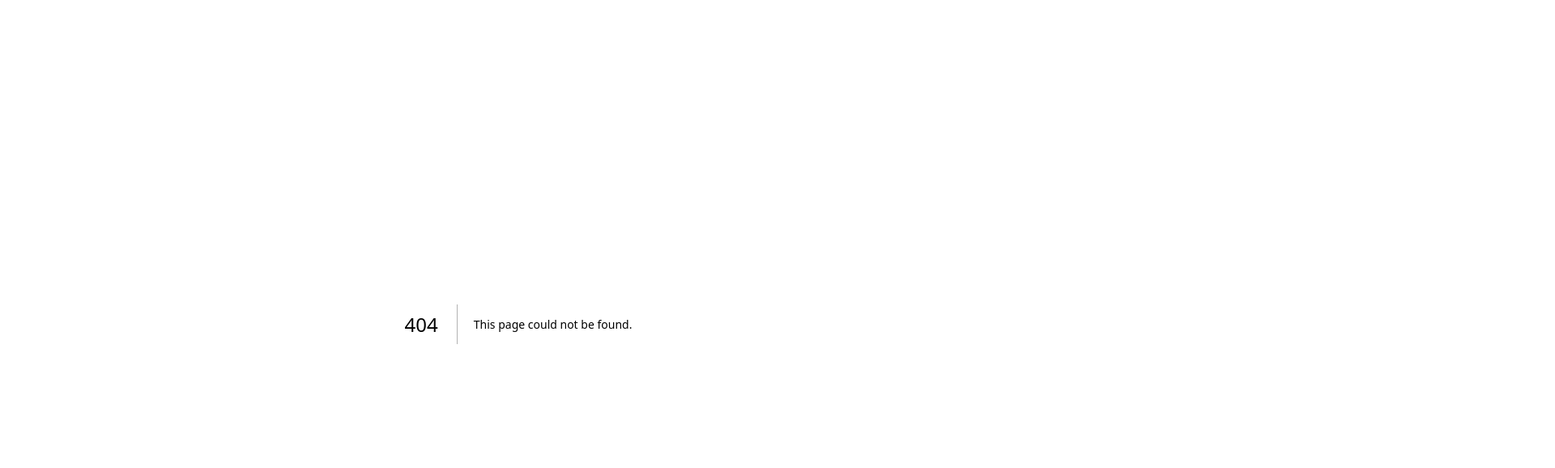
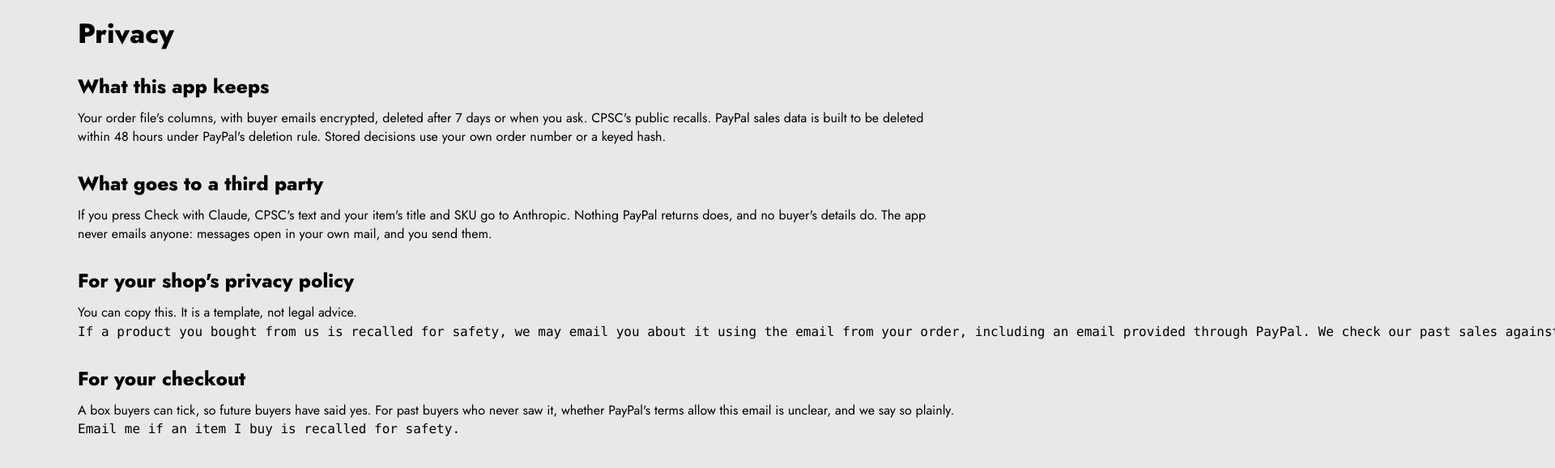
Before and after one commit to StephenSook/recall-reach, a Next.js app: page /privacy in a window 1280 px wide. Before the commit this address had no page. Shown: the top 578 px of the page at 81% size, 1920 px wide, since content can reach past the window. Built offline with nearby package versions, Linux system fonts and the light colour scheme.

Commit message:
Privacy page: what is kept, what goes to a third party, and text a shop can copy

```diff
--- /dev/null
+++ b/app/privacy/page.tsx
@@ -0,0 +1,22 @@
+const NOTE = `If a product you bought from us is recalled for safety, we may email you about it using the email from your order, including an email provided through PayPal. We check our past sales against U.S. CPSC recalls. Product names from our own catalog may be processed by our service provider, Anthropic. We never use this for marketing. Sales data from PayPal is deleted within 48 hours.`;
+const OPT_IN = `Email me if an item I buy is recalled for safety.`;
+
+export default function Privacy() {
+  return (
+    <main className="page">
+      <header className="page-head">
+        <h1>Privacy</h1>
+      </header>
+      <h2 className="section-title">What this app keeps</h2>
+      <p>Your order file&apos;s columns, with buyer emails encrypted, deleted after 7 days or when you ask. CPSC&apos;s public recalls. PayPal sales data is built to be deleted within 48 hours under PayPal&apos;s deletion rule. Stored decisions use your own order number or a keyed hash.</p>
+      <h2 className="section-title">What goes to a third party</h2>
+      <p>If you press Check with Claude, CPSC&apos;s text and your item&apos;s title and SKU go to Anthropic. Nothing PayPal returns does, and no buyer&apos;s details do. The app never emails anyone: messages open in your own mail, and you send them.</p>
+      <h2 className="section-title">For your shop&apos;s privacy policy</h2>
+      <p>You can copy this. It is a template, not legal advice.</p>
+      <pre data-testid="privacy-note">{NOTE}</pre>
+      <h2 className="section-title">For your checkout</h2>
+      <p>A box buyers can tick, so future buyers have said yes. For past buyers who never saw it, whether PayPal&apos;s terms allow this email is unclear, and we say so plainly.</p>
+      <pre data-testid="opt-in">{OPT_IN}</pre>
+    </main>
+  );
+}
```
